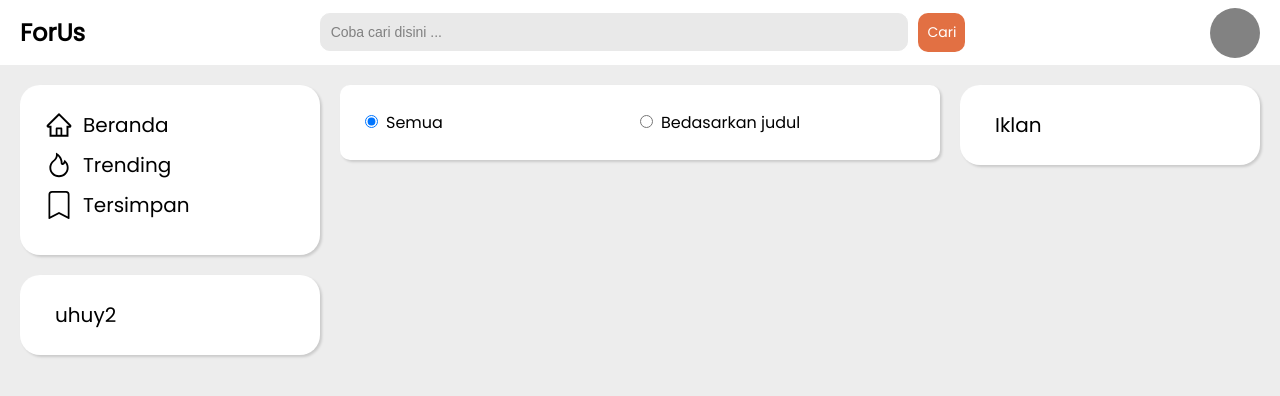
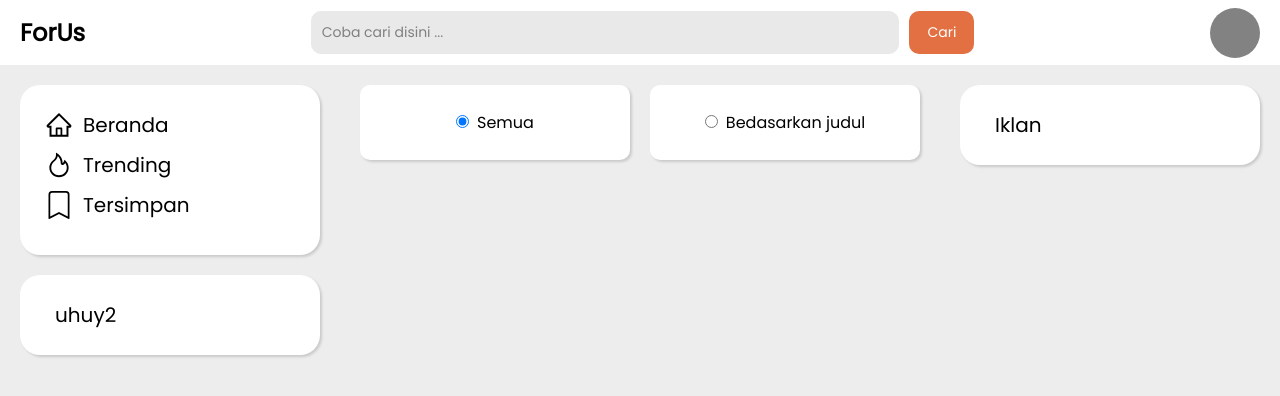
Before and after one commit to denbahrul/forus-capstone-project, a React (Create React App) app: page /search in a window 1280 px wide. Shown: the top 396 px of the page. Built offline with nearby package versions, Linux system fonts and the light colour scheme.

Commit message:
menambah styling pada fitur search

```diff
--- a/src/components/SearchCategories.js
+++ b/src/components/SearchCategories.js
@@ -3,6 +3,7 @@ import React from "react";
 
 const SearchCategories = ({searchCategoriesEvent}) => {
     return (
+        <div className="search-filter__container">
         <div className="search-filter">
             <div className="form-check form-check-inline">
                 <input type="radio"  onChange={(e) => searchCategoriesEvent(e)} className="form-check-input"  name="search_categories" id="flexRadioDefault1" value="search" defaultChecked={true}/>
@@ -10,6 +11,8 @@ const SearchCategories = ({searchCategoriesEvent}) => {
                     Semua
                 </label>
             </div>
+        </div>
+        <div className="search-filter">
             <div className="form-check form-check-inline">
                 <input type="radio"  onChange={(e) => searchCategoriesEvent(e)} className="form-check-input"  name="search_categories" id="flexRadioDefault2" value="title"/>
                 <label className="form-check-label" htmlFor="flexRadioDefault2">
@@ -17,6 +20,7 @@ const SearchCategories = ({searchCategoriesEvent}) => {
                 </label>
             </div>
         </div>
+        </div>
     );
 }
 
--- a/src/styles/navigation.css
+++ b/src/styles/navigation.css
@@ -53,6 +53,7 @@ nav {
     width: 46vw;
     font-size: 14px;
     color: var(--date);
+    font-family: poppins, sans-serif;
   }
 
   .search-bar input::placeholder {
@@ -97,7 +98,7 @@ nav {
   .search-button {
     background-color: var(--primary-variant);
     margin: 20px 10px ;
-    padding: 9px;
+    padding: 11px 18px;
     color: var(--on-background);
     border-radius: 10px;
     border: none;
@@ -107,17 +108,12 @@ nav {
   }
 
   .search-filter {
-    display: flex;
     background-color: white;
-    max-width: 800px;
-    margin: 20px auto;
     border: 1px;
     padding: 25px;
     border-radius: 10px;
     box-shadow: rgba(0, 0, 0, 0.15) 1.95px 1.95px 2.6px;
-    transition: box-shadow .3s;
-    display: grid;
-    grid-template-columns: 1fr 1fr;
+    text-align: center;
   }
 
   .form-check-label {
@@ -127,3 +123,10 @@ nav {
   .form-check-input {
     background-color: var(--primary-variant);
   }
+
+  .search-filter__container {
+    margin: 20px;
+    display: grid;
+    grid-template-columns: 1fr 1fr;
+    gap: 20px;
+  }
```
